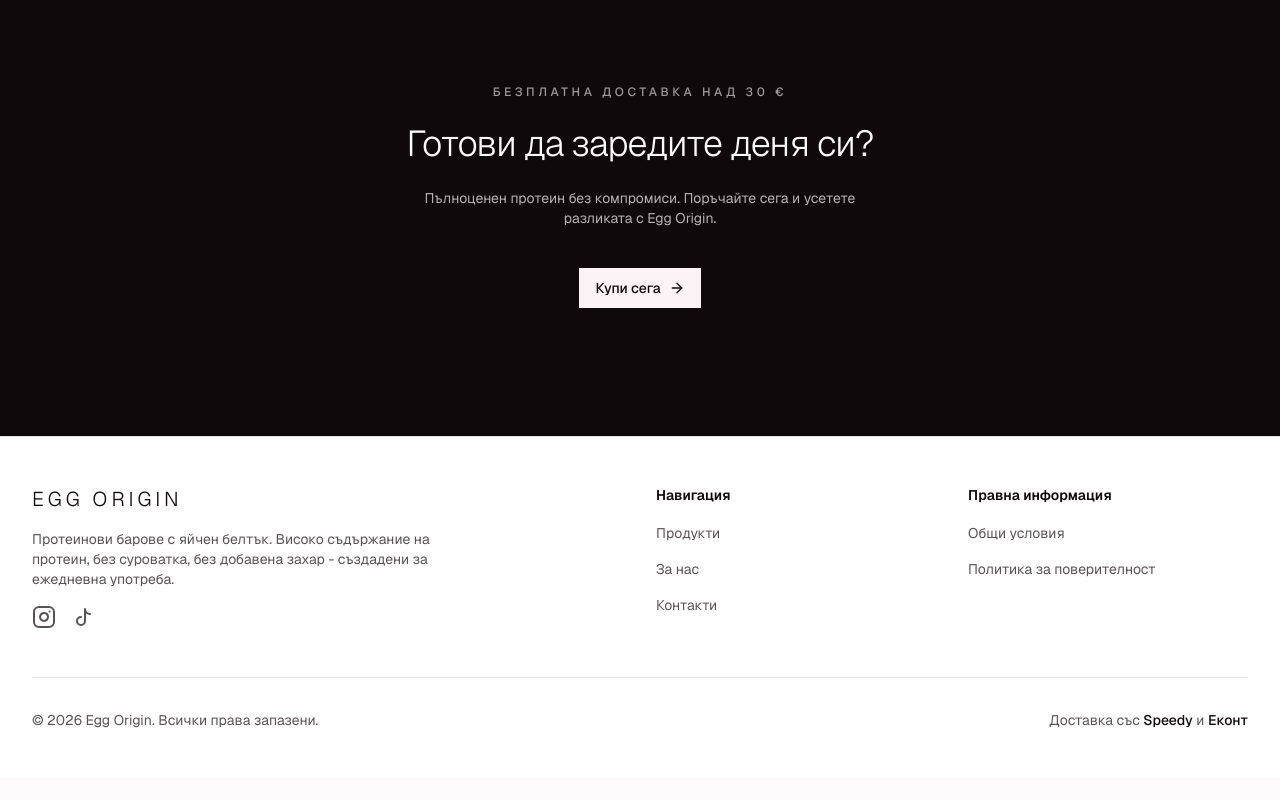
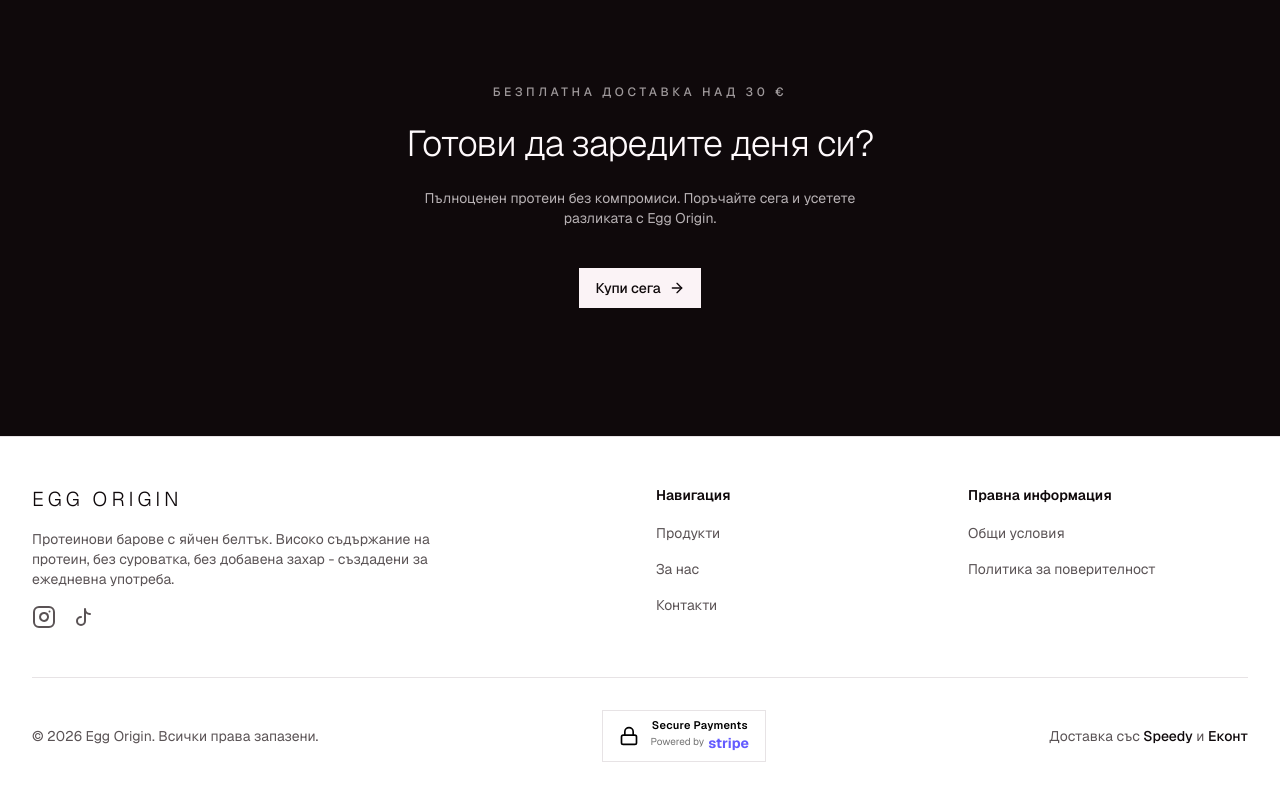
Before and after one commit to svetlanagrueva/ovaa-bars, a Next.js app: page / in a window 1280 px wide. Shown: the part 2740-3540 px from the top of the page. Before the commit the page ends 3518 px from the top, so only its background shows below. Built offline with nearby package versions, Linux system fonts and the light colour scheme; no server answers.

Commit message:
add stripe payment icon

```diff
--- a/components/layout/footer.tsx
+++ b/components/layout/footer.tsx
@@ -1,6 +1,21 @@
 import Link from "next/link"
-import { Instagram } from "lucide-react"
+import { Instagram, Lock } from "lucide-react"
 import { INSTAGRAM_URL, TIKTOK_URL } from "@/lib/constants"
+
+function StripeBadge() {
+  return (
+    <div className="inline-flex items-center gap-3 rounded-md border border-border bg-white px-4 py-2">
+      <Lock className="h-5 w-5 text-black" />
+      <div className="flex flex-col items-center text-black">
+        <span className="text-[11px] font-semibold leading-tight tracking-wide">Secure Payments</span>
+        <span className="flex items-center gap-1 text-[10px] leading-tight text-neutral-500">
+          Powered by
+          <span className="text-sm font-bold text-[#635BFF]">stripe</span>
+        </span>
+      </div>
+    </div>
+  )
+}
 
 function TikTokIcon({ className }: { className?: string }) {
   return (
@@ -97,6 +112,7 @@ export function Footer() {
             <p className="text-sm text-muted-foreground">
               &copy; {new Date().getFullYear()} Egg Origin. Всички права запазени.
             </p>
+            <StripeBadge />
             <p className="text-sm text-muted-foreground">
               Доставка със <span className="font-medium text-foreground">Speedy</span> и <span className="font-medium text-foreground">Еконт</span>
             </p>
```
